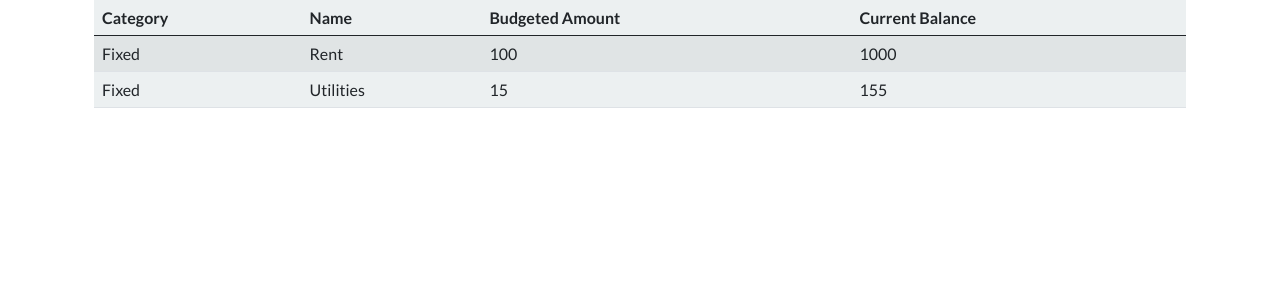
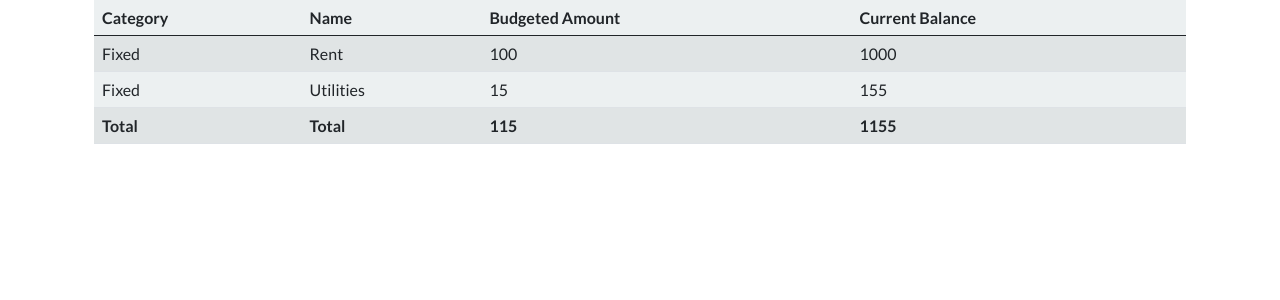
Before and after one commit to pwildenhain/payday-budget-api, a FastAPI app: page /ui/ in a window 1280 px wide. Shown: the part 72-372 px from the top of the page. Run offline with FastAPI, Linux system fonts and the light colour scheme; data comes from the database, SQL or seed files in the repository; some libraries are stand-ins or nearby versions.

Commit message:
:1234: Add totals for acccounts budget

```diff
--- a/templates/get_accounts.html
+++ b/templates/get_accounts.html
@@ -16,5 +16,11 @@
             <td>{{ account.current_balance }}</td>
         </tr>
         {% endfor %}
+        <tr>
+            <td><b>Total</b></td>
+            <td><b>Total</b></td>
+            <td><b>{{ budget_total }}</b></td>
+            <td><b>{{ balance_total }}</b></td>
+        </tr>
     </tbody>
 </table>
```
Also changed, not shown: api/views.py (+10 -1 lines).
